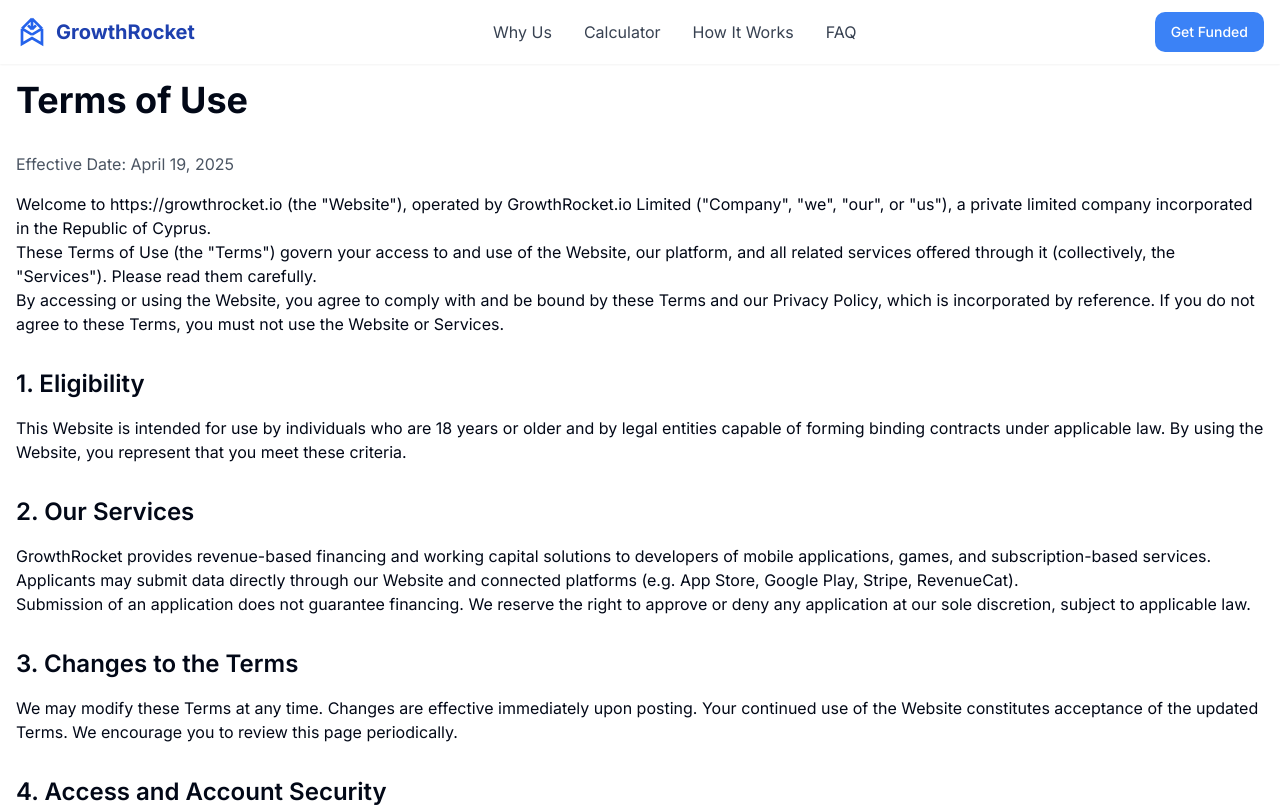
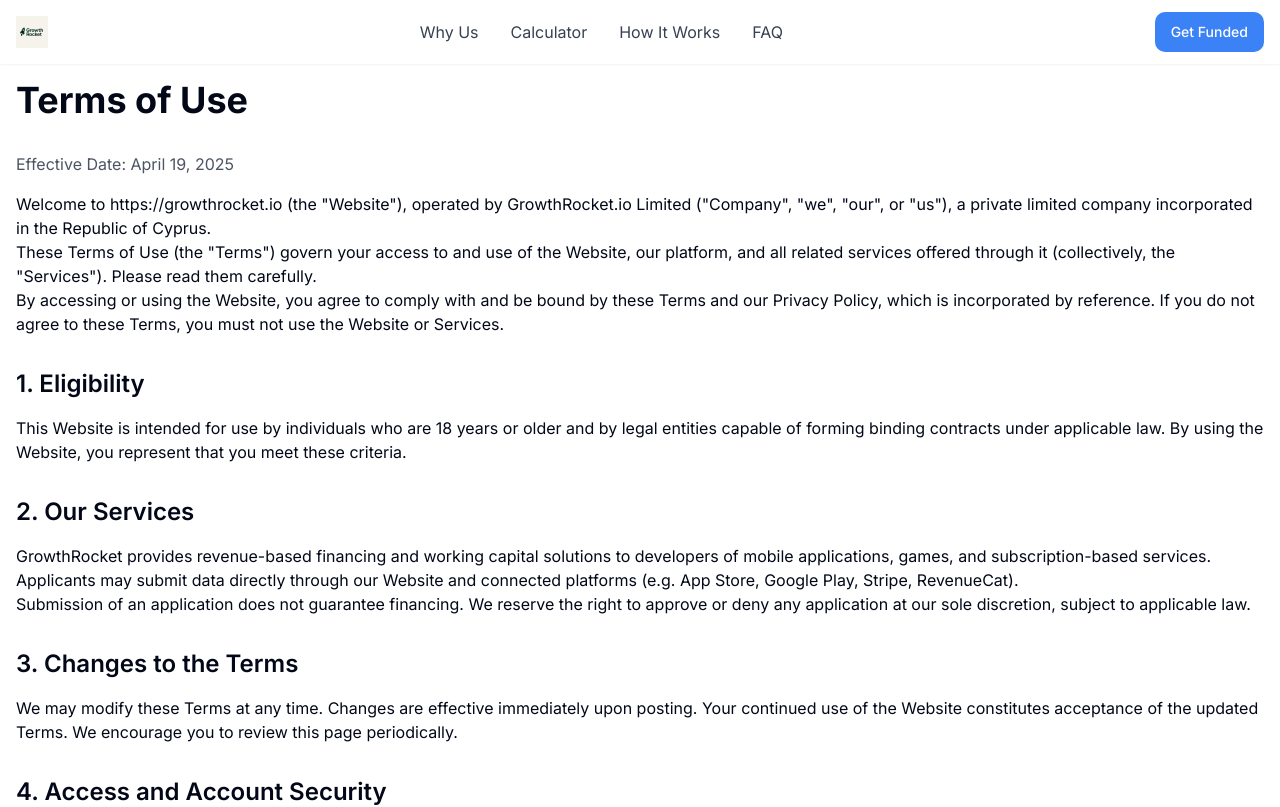
Before and after one commit to tmaksimov/rocket-growth-funding, a React (Vite) app: page /terms-of-use in a window 1280 px wide. Shown: the top 807 px of the page. Built offline with nearby package versions, Linux system fonts and the light colour scheme.

Commit message:
Refactor: Change GrowthRocket logo
Update the GrowthRocket logo in the Navbar and Footer components.

```diff
--- a/src/components/Footer.tsx
+++ b/src/components/Footer.tsx
@@ -1,18 +1,16 @@
-
 import React from "react";
 import { Link } from "react-router-dom";
 import { Facebook, Twitter, Instagram, Linkedin, Mail, Phone } from "lucide-react";
+import Logo from "./Logo";
 
 const Footer = () => {
-  return <footer className="bg-gray-900 text-gray-300">
+  return (
+    <footer className="bg-gray-900 text-gray-300">
       <div className="container mx-auto px-4 py-16">
         <div className="grid grid-cols-1 md:grid-cols-2 lg:grid-cols-4 gap-8">
           <div>
             <div className="flex items-center mb-6">
-              <svg viewBox="0 0 24 24" className="w-8 h-8 text-white mr-2" fill="none" stroke="currentColor" strokeWidth="2">
-                <path d="M12 2L4.5 9.5M12 2l7.5 7.5M12 2v8m0 0l-3-3m3 3l3-3M4.5 9.5V21l7.5-4.5 7.5 4.5V9.5M4.5 9.5L12 14m7.5-4.5L12 14" />
-              </svg>
-              <span className="text-xl font-bold text-white">GrowthRocket</span>
+              <Logo />
             </div>
             <p className="mb-6">
               Fast and flexible funding for app and game developers.
@@ -75,6 +73,8 @@ const Footer = () => {
           <p>&copy; {new Date().getFullYear()} GrowthRocket. All rights reserved.</p>
         </div>
       </div>
-    </footer>;
+    </footer>
+  );
 };
+
 export default Footer;
--- /dev/null
+++ b/src/components/Logo.tsx
@@ -0,0 +1,16 @@
+
+import React from "react";
+
+const Logo = ({ className = "" }: { className?: string }) => {
+  return (
+    <div className={`flex items-center gap-2 ${className}`}>
+      <img
+        src="/lovable-uploads/7e45bec6-8e1f-4d19-b656-023140c9f950.png"
+        alt="GrowthRocket Logo"
+        className="h-8"
+      />
+    </div>
+  );
+};
+
+export default Logo;
--- a/src/components/Navbar.tsx
+++ b/src/components/Navbar.tsx
@@ -1,6 +1,7 @@
 import React, { useState } from "react";
 import { Menu, X } from "lucide-react";
 import { Button } from "@/components/ui/button";
+import Logo from "./Logo";
 
 const Navbar = ({ openContactForm }: { openContactForm: () => void }) => {
   const [isMenuOpen, setIsMenuOpen] = useState(false);
@@ -10,16 +11,7 @@ const Navbar = ({ openContactForm }: { openContactForm: () => void }) => {
       <div className="container mx-auto px-4 py-3 flex items-center justify-between">
         <div className="flex items-center">
           <a href="/" className="flex items-center gap-2">
-            <svg
-              viewBox="0 0 24 24"
-              className="w-8 h-8 text-blue-600"
-              fill="none"
-              stroke="currentColor"
-              strokeWidth="2"
-            >
-              <path d="M12 2L4.5 9.5M12 2l7.5 7.5M12 2v8m0 0l-3-3m3 3l3-3M4.5 9.5V21l7.5-4.5 7.5 4.5V9.5M4.5 9.5L12 14m7.5-4.5L12 14" />
-            </svg>
-            <span className="text-xl font-bold text-blue-800">GrowthRocket</span>
+            <Logo />
           </a>
         </div>
 
```
Also changed, not shown: public/lovable-uploads/7e45bec6-8e1f-4d19-b656-023140c9f950.png (added).
